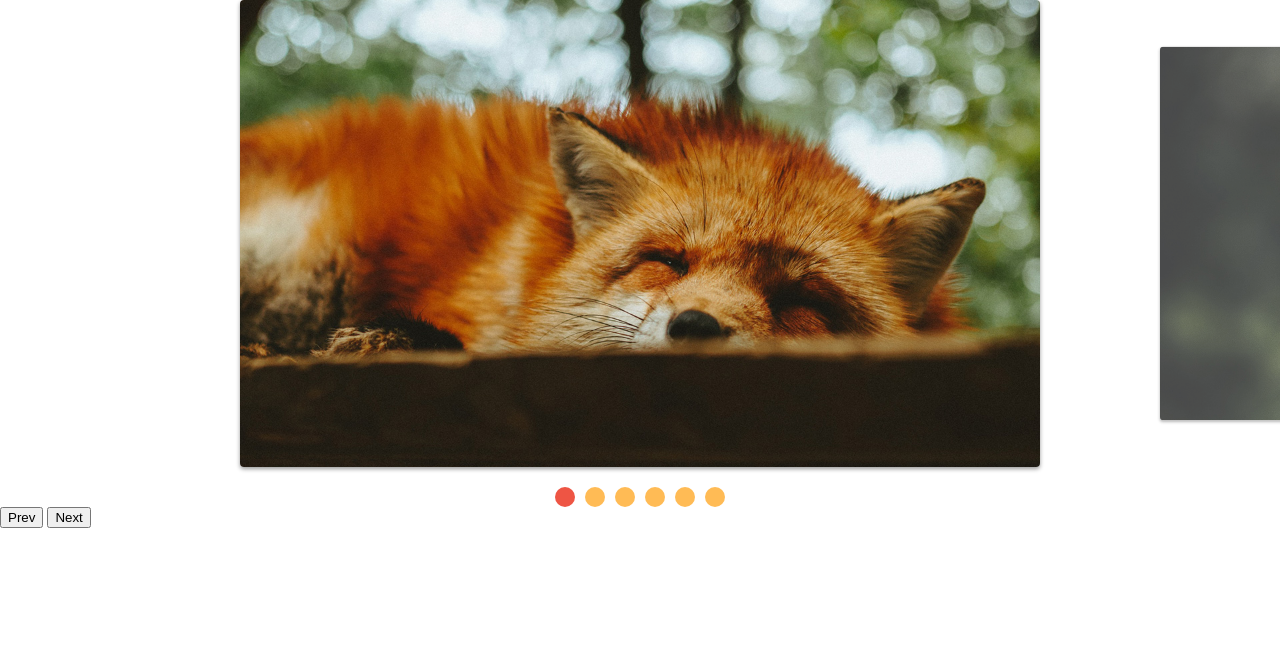
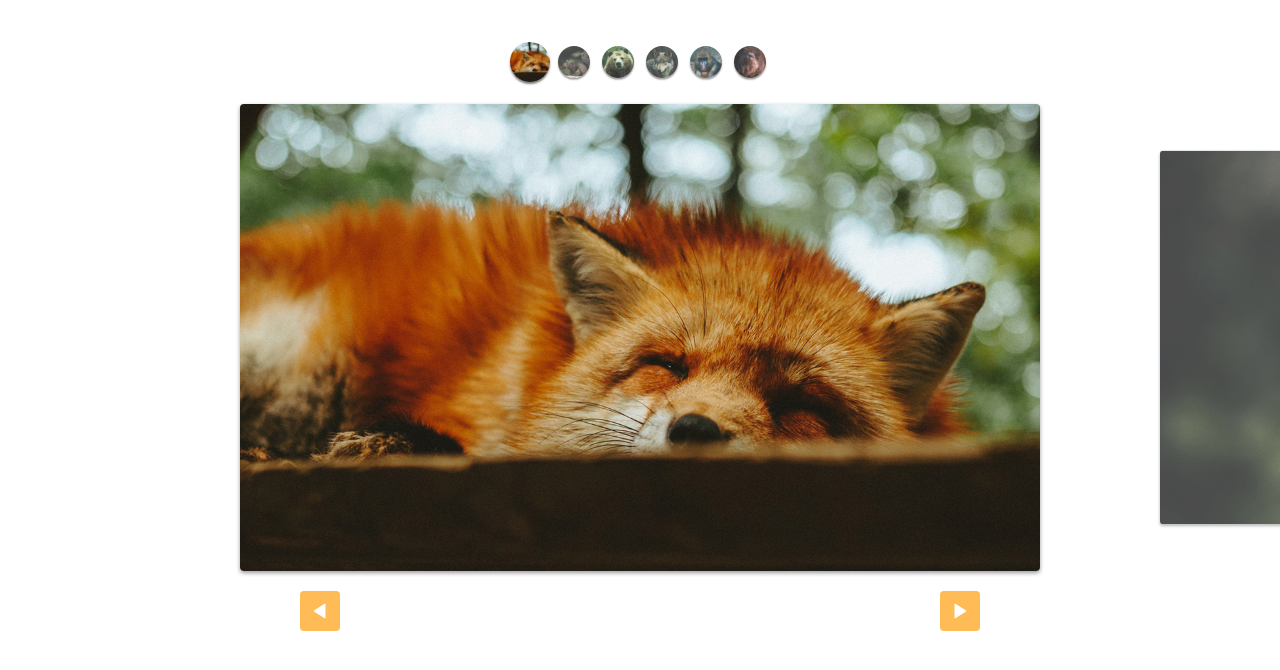
Before and after one commit to lucasvasquezfc/projeto-slide, a plain HTML site: page index.html in a window 1280 px wide. Shown: the top 670 px of the page. Drawn offline with Linux system fonts and the light colour scheme.

Commit message:
custom controls estilizados

```diff
--- a/css/style.css
+++ b/css/style.css
@@ -68,3 +68,47 @@ img {
 [data-control="slide"] li.active a, [data-control="slide"] li a:hover {
     background: #E54;
 }
+
+.custom-control {
+    display: flex;
+    justify-content: center;
+    margin-top: 40px;
+    flex-wrap: wrap;
+    margin-bottom: 20px;
+}
+
+.custom-control li {
+    opacity: .8;
+    transform: scale(.8);
+    width: 40px;
+    height: 40px;
+    border-radius: 50%;
+    overflow: hidden;
+    margin: 2px;
+    box-shadow: 0 2px 2px rgba(0, 0, 0, .5);
+}
+
+.custom-control li.active {
+    opacity: 1;
+    transform: scale(1);
+}
+
+.arrow-nav {
+    display: flex;
+    justify-content: space-around;
+    margin: 20px 0;
+}
+
+.arrow-nav button {
+    cursor: pointer;
+    border: none;
+    border-radius: 4px;
+    color: white;
+    width: 40px;
+    height: 40px;
+    background: #FB5 url('../img/arrow.svg') center center no-repeat;
+}
+
+.arrow-nav button.prev {
+    transform: rotate(-180deg);
+}
--- a/index.html
+++ b/index.html
@@ -10,6 +10,14 @@
 </head>
 
 <body>
+    <ul class="custom-control">
+        <li><img src="img/foto1-thumb.jpg" alt=""></li>
+        <li><img src="img/foto2-thumb.jpg" alt=""></li>
+        <li><img src="img/foto3-thumb.jpg" alt=""></li>
+        <li><img src="img/foto4-thumb.jpg" alt=""></li>
+        <li><img src="img/foto5-thumb.jpg" alt=""></li>
+        <li><img src="img/foto6-thumb.jpg" alt=""></li>
+    </ul>
     <div class="slide-wrapper">
         <ul class="slide">
             <li><img src="img/foto1.jpg" alt=""></li>
@@ -21,8 +29,8 @@
         </ul>
     </div>
     <div class="arrow-nav">
-        <button class="prev">Prev</button>
-        <button class="next">Next</button>
+        <button class="prev"></button>
+        <button class="next"></button>
     </div>
 </body>
 
--- a/js/script.js
+++ b/js/script.js
@@ -1,7 +1,7 @@
-import { Slide, SlideNav } from './slide.js';
+import SlideNav from './slide.js';
 
 const slide = new SlideNav('.slide', '.slide-wrapper');
 slide.init();
 
 slide.addArrow('.prev', '.next');
-slide.addControl();
+slide.addControl('.custom-control');
--- a/js/slide.js
+++ b/js/slide.js
@@ -160,7 +160,7 @@ export class Slide {
   }
 }
 
-export class SlideNav extends Slide {
+export default class SlideNav extends Slide {
   constructor(slide, wrapper) {
     super(slide, wrapper);
     this.bindControlEvents();
```
